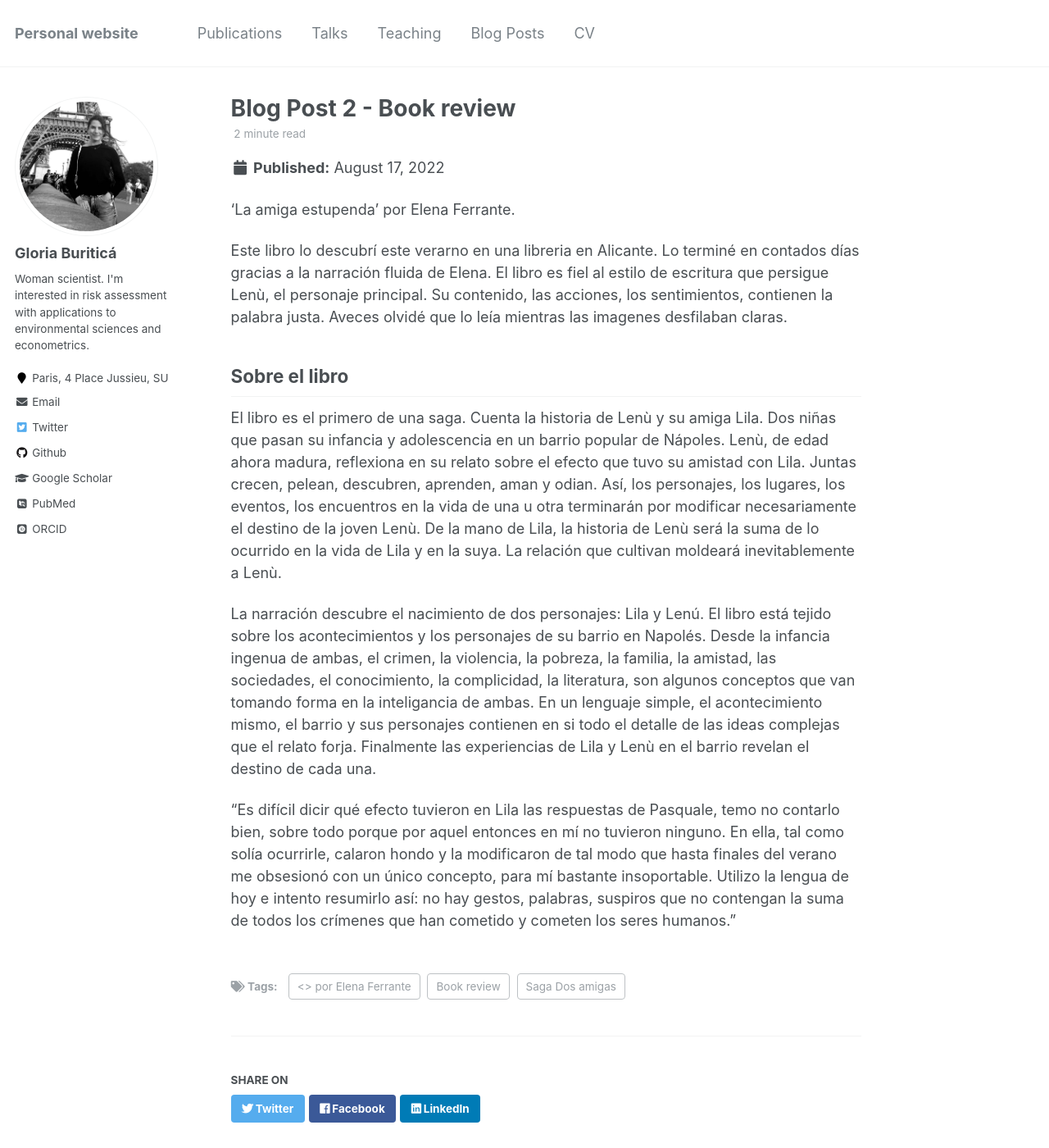
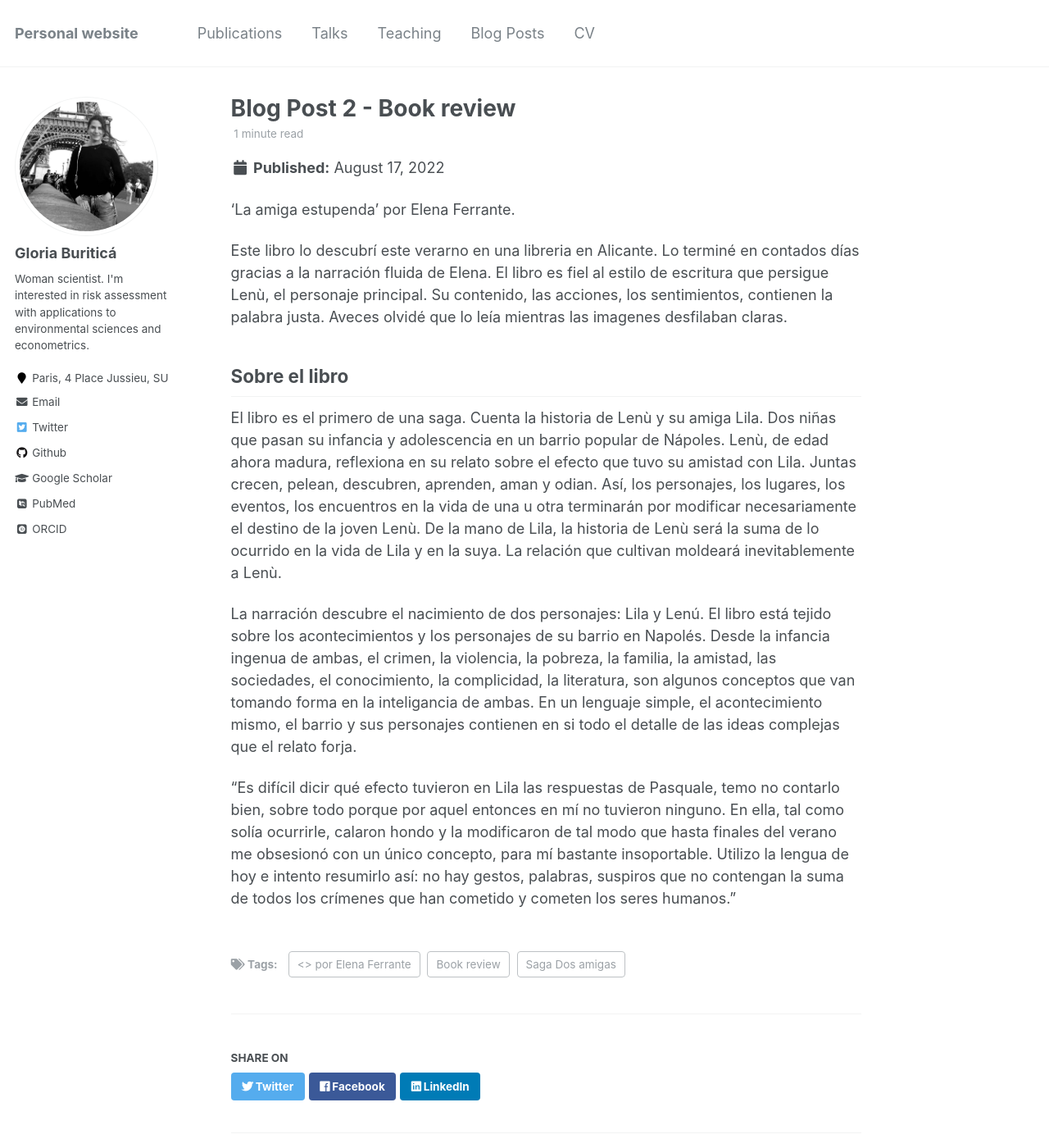
Before and after one commit to GBuritica/GBuritica.github.io, a Jekyll site: the page built from _posts/2022-08-17-blog-post-2.md, in a window 1280 px wide and 1400 px high. Shown: the whole window at 82% size. Built offline with Jekyll 4.4.1, drawn with Linux system fonts in a browser that asks for light colours; some web fonts are replaced.

Commit message:
Update 2022-08-17-blog-post-2.md

```diff
--- a/_posts/2022-08-17-blog-post-2.md
+++ b/_posts/2022-08-17-blog-post-2.md
@@ -17,7 +17,7 @@ Este libro lo descubrí este verarno en una libreria en Alicante. Lo terminé en
 
 El libro es el primero de una saga. Cuenta la historia de Lenù y su amiga Lila. Dos niñas que pasan su infancia y adolescencia en un barrio popular de Nápoles. Lenù, de edad ahora madura, reflexiona en su relato sobre el efecto que tuvo su amistad con Lila. Juntas crecen, pelean, descubren, aprenden, aman y odian. Así, los personajes, los lugares, los eventos, los encuentros en la vida de una u otra terminarán por modificar necesariamente el destino de la joven Lenù. De la mano de Lila, la historia de Lenù será la suma de lo ocurrido en la vida de Lila y en la suya. La relación que cultivan moldeará inevitablemente a Lenù.
 
-La narración descubre el nacimiento de dos personajes: Lila y Lenú. El libro está tejido sobre los acontecimientos y los personajes de su barrio en Napolés. Desde la infancia ingenua de ambas, el crimen, la violencia, la pobreza, la familia, la amistad, las sociedades, el conocimiento, la complicidad, la literatura, son algunos conceptos que van tomando forma en la inteligancia de ambas. En un lenguaje simple, el acontecimiento mismo, el barrio y sus personajes contienen en si todo el detalle de las ideas complejas que el relato forja. Finalmente las experiencias de Lila y Lenù en el barrio revelan el destino de cada una.
+La narración descubre el nacimiento de dos personajes: Lila y Lenú. El libro está tejido sobre los acontecimientos y los personajes de su barrio en Napolés. Desde la infancia ingenua de ambas, el crimen, la violencia, la pobreza, la familia, la amistad, las sociedades, el conocimiento, la complicidad, la literatura, son algunos conceptos que van tomando forma en la inteligancia de ambas. En un lenguaje simple, el acontecimiento mismo, el barrio y sus personajes contienen en si todo el detalle de las ideas complejas que el relato forja.
 
 
 "Es difícil dicir qué efecto tuvieron en Lila las respuestas de Pasquale, temo no contarlo bien, sobre todo porque por aquel entonces en mí no tuvieron ninguno. En ella, tal como solía ocurrirle, calaron hondo y la modificaron de tal modo que hasta finales del verano me obsesionó con un único concepto, para mí bastante insoportable. Utilizo la lengua de hoy e intento resumirlo así: no hay gestos, palabras, suspiros que no contengan la suma de todos los crímenes que han cometido y cometen los seres humanos."
```
